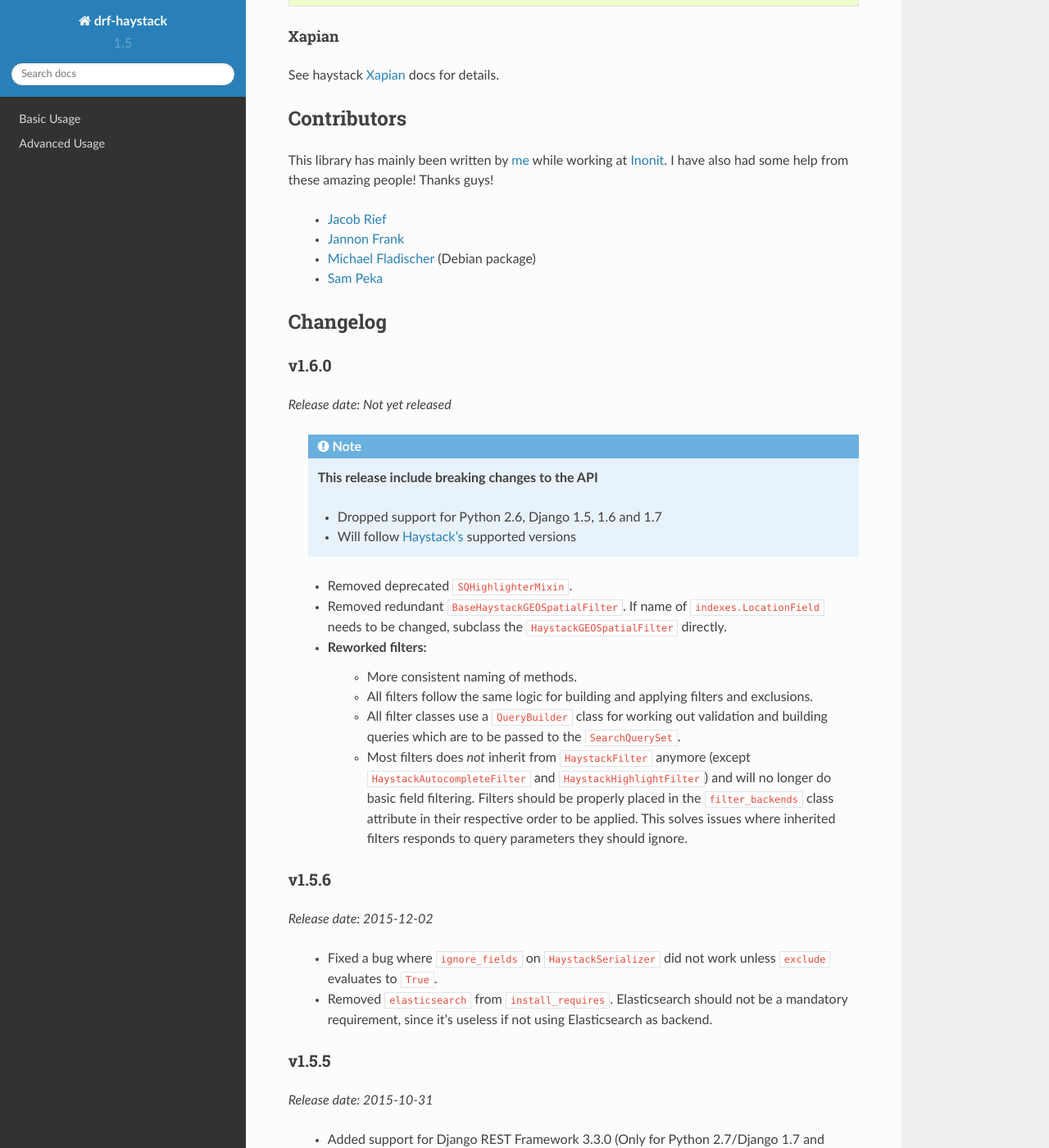
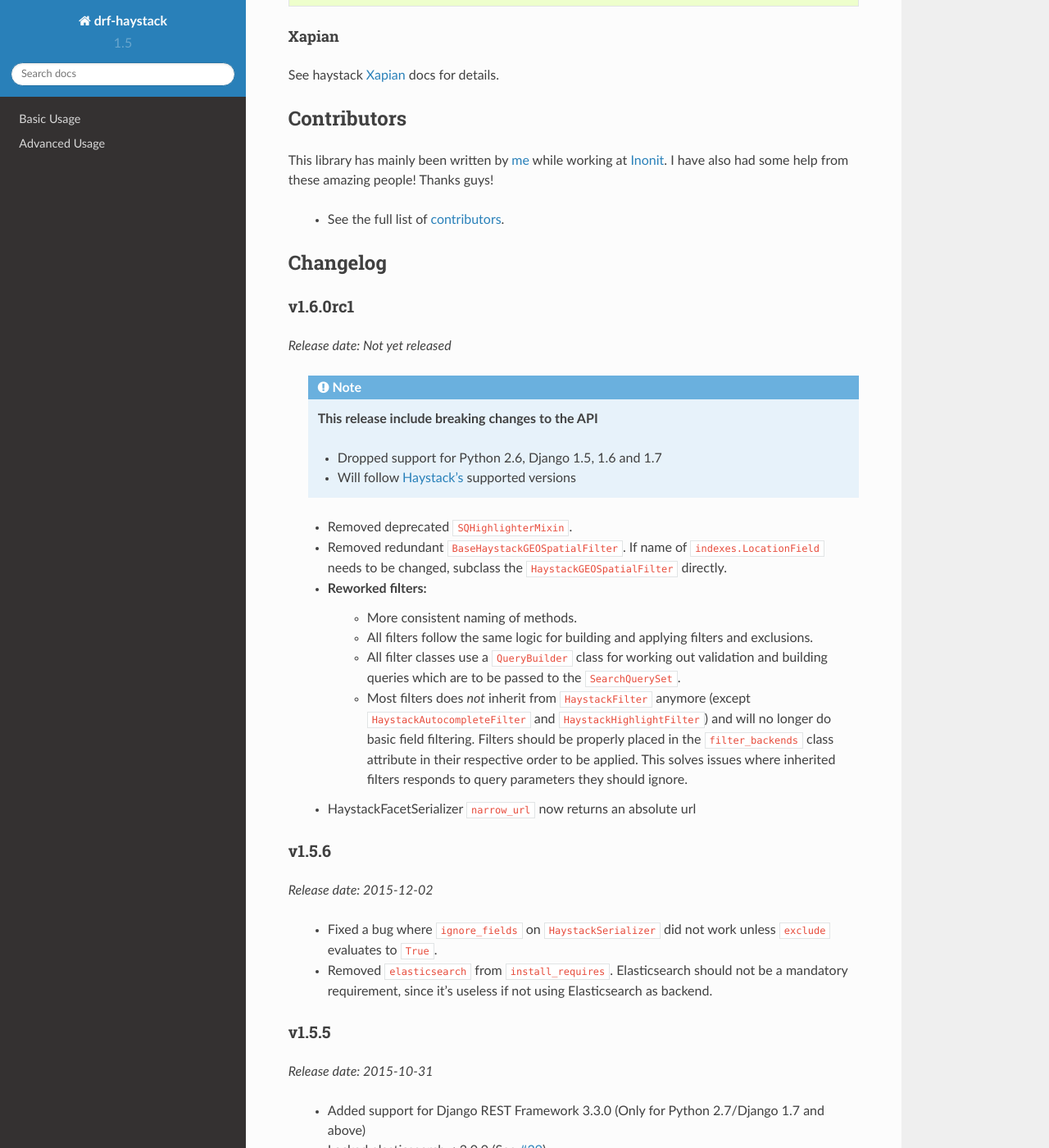
Before and after one commit to rhblind/drf-haystack, a Sphinx documentation site: the page built from docs/index.rst, in a window 1280 px wide and 1400 px high, scrolled down 1964 px. Shown: the whole window at 82% size. Built offline with Sphinx 7.4.7 and the Read the Docs theme 2.0.0, drawn with Linux system fonts in a browser that asks for light colours.

Commit message:
Updated docs

```diff
--- a/docs/index.rst
+++ b/docs/index.rst
@@ -96,16 +96,13 @@
 at `Inonit <https://github.com/inonit>`_. I have also had some help from these amazing people!
 Thanks guys!
 
-    - `Jacob Rief <https://github.com/jrief>`_
-    - `Jannon Frank <https://github.com/jannon>`_
-    - `Michael Fladischer <https://github.com/fladi>`_ (Debian package)
-    - `Sam Peka <https://github.com/sampeka>`_
+    - See the full list of `contributors <https://github.com/inonit/drf-haystack/graphs/contributors>`_.
 
 Changelog
 =========
 
-v1.6.0
-------
+v1.6.0rc1
+---------
 *Release date: Not yet released*
 
     .. note::
@@ -123,6 +120,7 @@
         - All filters follow the same logic for building and applying filters and exclusions.
         - All filter classes use a ``QueryBuilder`` class for working out validation and building queries which are to be passed to the ``SearchQuerySet``.
         - Most filters does *not* inherit from ``HaystackFilter`` anymore (except ``HaystackAutocompleteFilter`` and ``HaystackHighlightFilter``) and will no longer do basic field filtering. Filters should be properly placed in the ``filter_backends`` class attribute in their respective order to be applied. This solves issues where inherited filters responds to query parameters they should ignore.
+    - HaystackFacetSerializer ``narrow_url`` now returns an absolute url
 
 v1.5.6
 ------
```
Also changed, not shown: docs/advanced_usage.rst (+10 -10 lines).
